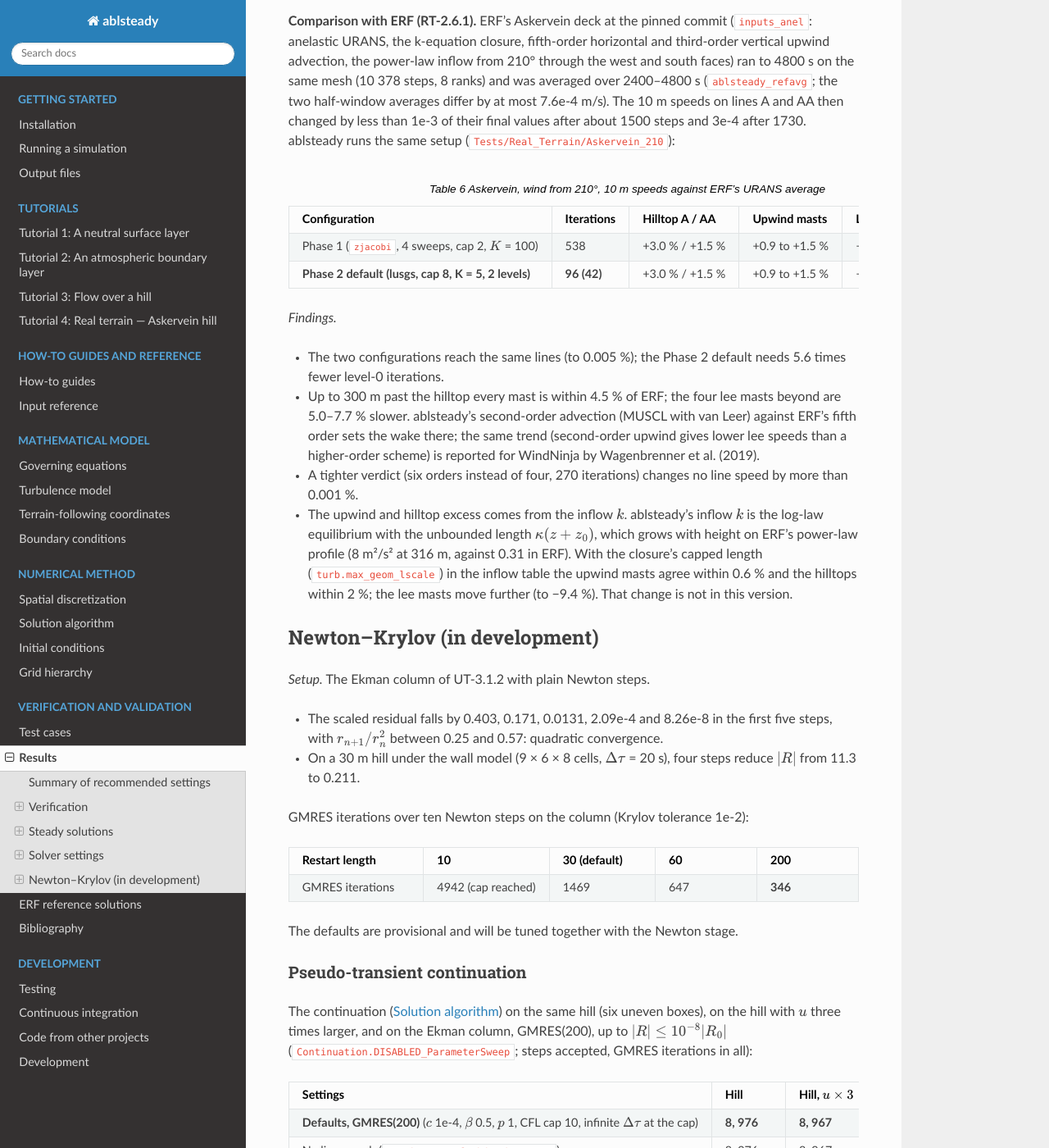
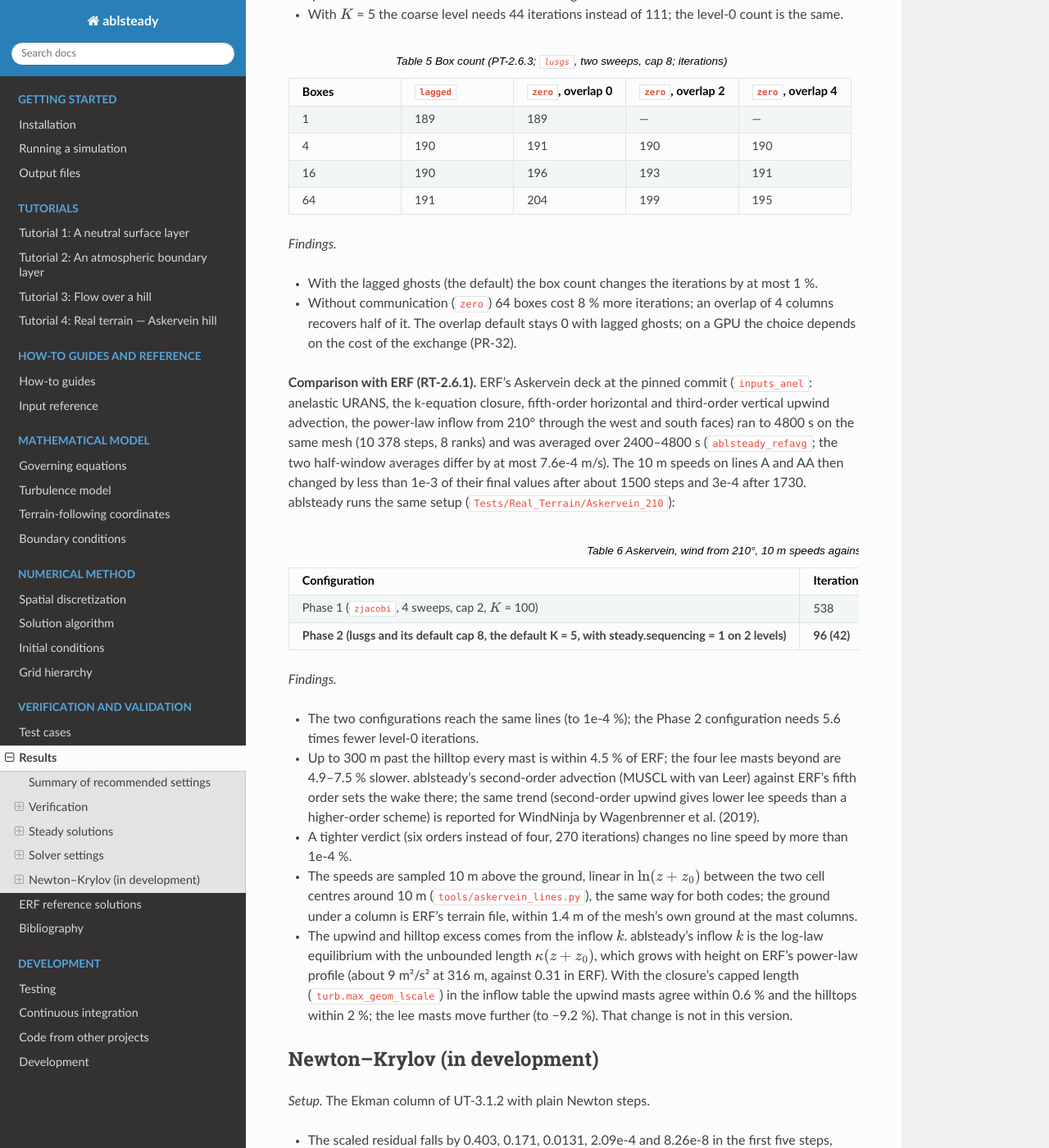
Before and after one commit to hgopalan/ablsteadyrans, a Sphinx documentation site: the page built from docs/results.rst, in a window 1280 px wide and 1400 px high, scrolled down 11119 px. Shown: the whole window at 82% size. Built offline with Sphinx 7.4.7 and the Read the Docs theme 3.1.0, drawn with Linux system fonts in a browser that asks for light colours; some of the changed text lies outside the part shown.

Commit message:
Review lenses: vacuous switch check, GPU-independent gold, stale-file guards, log sampling, re-measured Rayleigh cases
Ann, Aaron and Pressel on the Phase 2 checkpoint:
- check_sequencing_log.py matched "ablsteady: switch ...", which the
  driver never prints, so its switch list was always empty; it now reads
  "iteration N: switching from stage A to B: reason" (a mutant log with
  one switch fails).
- rt_steady_askervein_210 gives steady.sweep=lusgs, so the gold of
  RT-2.6.2 holds on a GPU build (whose default is zjacobi).
- rt_askervein_210_clean empties the run directories first, and the ERF
  line file is a fixture of the old-vs-new check: no check reads an
  earlier run's plotfile or lines.
- askervein_lines.py: linear in ln(z + z0) between the cell centres
  (linear in z read up to 1.6 % low at 10 m); refuses float plotfiles
  (extern_erf/erf_plotfile.py misreads them), columns split in z and
  multi-level plotfiles. ERF's gold resampled.
- erf_inflow_table.py writes the table round-trip exact; expect_abort.py
  writes the log and fails cleanly on a timeout, and refuses a
  non-finite one.
- steady.cfl0 above a default cap: the message names the sweep's default.
- Thin_Cell_Flat and Steep_Ridge_Thin_Cell re-measured after the Rayleigh
  fix (1895 / 2035 / 1940 / 2881; 224 and 6519), quoted with the old
  counts in the docs and READMEs.
- Docs: the tutorials and the how-to show the pinned sweep; restart note
  on steady.sweep; Pressel's wording on the caps and the pseudo-time;
  the cfl0 = 0.5 / 2 sums and the 3-D hill under lusgs.

Ghost cells and NaN guards: no change.

Co-Authored-By: Claude Opus 5.5 <noreply@anthropic.com>

```diff
--- a/docs/inputs.rst
+++ b/docs/inputs.rst
@@ -807,7 +807,9 @@ writes them and stops; the other ``steady.*`` keys are then refused.
      - ``lusgs`` (CPU build), ``zjacobi`` (GPU build)
      - ``zjacobi`` (z-line Jacobi) or ``lusgs`` (line LU-SGS). The default depends on the build (the Phase 2
        checkpoint, :doc:`results`): a GPU build keeps ``zjacobi`` until the sweeps are measured on H100.
-       ``zjacobi`` reproduces the solver of Phase 1.
+       ``zjacobi`` reproduces the solver of Phase 1. A restart takes the current default, not the sweep of the run
+       that wrote the checkpoint: give ``steady.sweep = zjacobi`` to continue a run that used the old default. The
+       ``steady.line_*`` keys need ``lusgs``, so a deck that gives them should also give ``steady.sweep``.
    * - ``steady.zline_sweeps``
      - ``2``
      - Sweeps per iteration: 2 to 100 with ``zjacobi``, 1 to 100 with ``lusgs``. With ``zjacobi`` the stable CFL
--- a/docs/results.rst
+++ b/docs/results.rst
@@ -542,12 +542,16 @@ and 0.7 and the run was stopped.
      - **225**
      - 225
    * - Steep ridge, 0.4 m first cell
-     - 3983
+     - 2881
      - not steady at 3500
      - stalled
-     - 2714
-     - **2568**
-     - 3111
+     - 2035
+     - **1895**
+     - 1940
+
+The steep-ridge row was re-measured after the Rayleigh layer was made to end at the mesh's top level (the ridge's
+stretched layers end at 2.9 km, above ``mesh.prob_hi`` z); before, it read 3983, not steady, stalled, 2714, 2568
+and 3111.
 
 *Findings.*
 
@@ -764,9 +770,15 @@ close: ``zjacobi`` with 4 sweeps 220 (cap 2) and 209 (cap 8), with 16 sweeps 208
 
 - ``lusgs`` with two sweeps at a cap of 8 needs the fewest iterations of the configurations with two sweeps or
   fewer per iteration. ``zjacobi`` matches it only with 16 sweeps per iteration.
-- Every sweep has a cap above which iterations rise before the run becomes unstable: the best cap is below the
-  stability limit. The plan's measure, the highest stable CFL, would choose a slower setting.
-- ``zjacobi`` with its default two sweeps does not reach steady on Askervein at a cap of 4.
+- Each sweep has a cap with the fewest iterations; above it the count rises, and ``zjacobi`` stops reaching a
+  verdict within the limit (which does not by itself show an instability). ``lusgs`` still reaches steady at a cap
+  of 64 (611 iterations), so no limit was found for it. The plan's measure, the highest CFL that still reaches
+  steady, would choose a slower setting.
+- The best ``lusgs`` cap lies between 4 and 16; 8 is the only cap measured in between.
+- ``zjacobi`` with its default two sweeps does not reach steady on Askervein at a cap of 4. A GPU build keeps
+  that default (``zjacobi``, two sweeps, cap 10) until the sweeps are measured on H100; give
+  ``steady.zline_sweeps`` and ``steady.cfl_max`` there. The ``zjacobi`` cap of 10 is Phase 1's, not a PT-2.6.1
+  result.
 
 .. list-table:: Reference window :math:`K` (``steady.residual_ref_iterations``; cap 8; iterations in the hold,
    the CFL ramp and at the cap)
@@ -818,13 +830,18 @@ close: ``zjacobi`` with 4 sweeps 220 (cap 2) and 209 (cap 8), with 16 sweeps 208
 
 *Findings.*
 
-- The residual falls with the accumulated pseudo-time :math:`\sum_n \mathrm{CFL}_n`, not with the iteration count:
-  for every :math:`K` the relative residual reaches :math:`10^{-2}` at the same :math:`\sum` CFL within 2 %
-  (``lusgs``) and 4 % (``zjacobi``). The hold runs at ``steady.cfl0`` and adds pseudo-time slowly.
+- The residual falls mainly with the accumulated pseudo-time :math:`\sum_n \mathrm{CFL}_n`, not with the
+  iteration count: with ``cfl0 = 1``, for every :math:`K` the relative residual reaches :math:`10^{-2}` at the same
+  :math:`\sum` CFL within 2 % (``lusgs``) and 4 % (``zjacobi``). The hold runs at ``steady.cfl0`` and adds
+  pseudo-time slowly. A model with :math:`r = e^{-a \sum \mathrm{CFL}}` and the SER ramp gives the trend in
+  :math:`K` (160, 150 and 149 against the measured 156, 141 and 137) but overestimates the ramp at small
+  :math:`K`; a part of the decay that does not scale with the CFL (about a quarter of the decay at CFL 1) fits
+  all six counts to 3–4 iterations.
 - A shorter hold leaves a larger residual at its end, so the ramp (:math:`\mathrm{CFL} = \mathrm{cfl0}\,r^{-p}`)
   takes longer; the iterations at the cap do not change. From 100 to 50 the run saves 34 iterations, not 50.
 - ``steady.cfl0`` scales the whole ramp: with :math:`K` = 5, ``lusgs`` needs 118 iterations with ``cfl0 = 2``
-  and 192 with ``cfl0 = 0.5``.
+  and 192 with ``cfl0 = 0.5``. The residual reaches :math:`10^{-2}` at :math:`\sum` CFL = 369 and 349 there, against
+  356 with ``cfl0 = 1``: within 4 % over a factor of four in the starting CFL.
 - ``zjacobi`` needs twice the pseudo-time of ``lusgs`` to reach the same residual.
 
 .. list-table:: Grid sequencing (cap 8; level-0 iterations, the coarse levels in brackets)
@@ -851,6 +868,10 @@ close: ``zjacobi`` with 4 sweeps 220 (cap 2) and 209 (cap 8), with 16 sweeps 208
      - **137**
      - **110 (44)**
      - —
+
+On ``Neutral_Hill_3D`` (its deck's 100-iteration reference, four ranks) ``lusgs`` with two sweeps at a cap of 8
+needs 1087 iterations on one level and 299 (306, 37) on three, against 2091 and 706 (383, 51) for the deck's
+``zjacobi`` with 16 sweeps at a cap of 4.
 
 *Findings.*
 
@@ -908,33 +929,36 @@ ablsteady runs the same setup (``Tests/Real_Terrain/Askervein_210``):
    * - Configuration
      - Iterations
      - Hilltop A / AA
-     - Upwind masts
+     - Upwind masts (d ≤ −480 m)
      - Lee masts (d > 300 m)
    * - Phase 1 (``zjacobi``, 4 sweeps, cap 2, :math:`K` = 100)
      - 538
      - +3.0 % / +1.5 %
      - +0.9 to +1.5 %
-     - −5.0 to −7.7 %
-   * - **Phase 2 default (lusgs, cap 8, K = 5, 2 levels)**
+     - −4.9 to −7.5 %
+   * - **Phase 2 (lusgs and its default cap 8, the default K = 5, with steady.sequencing = 1 on 2 levels)**
      - **96 (42)**
      - +3.0 % / +1.5 %
      - +0.9 to +1.5 %
-     - −5.0 to −7.7 %
+     - −4.9 to −7.5 %
 
 *Findings.*
 
-- The two configurations reach the same lines (to 0.005 %); the Phase 2 default needs 5.6 times fewer level-0
-  iterations.
-- Up to 300 m past the hilltop every mast is within 4.5 % of ERF; the four lee masts beyond are 5.0–7.7 % slower.
+- The two configurations reach the same lines (to 1e-4 %); the Phase 2 configuration needs 5.6 times fewer
+  level-0 iterations.
+- Up to 300 m past the hilltop every mast is within 4.5 % of ERF; the four lee masts beyond are 4.9–7.5 % slower.
   ablsteady's second-order advection (MUSCL with van Leer) against ERF's fifth order sets the wake there; the
   same trend (second-order upwind gives lower lee speeds than a higher-order scheme) is reported for WindNinja by
   Wagenbrenner et al. (2019).
-- A tighter verdict (six orders instead of four, 270 iterations) changes no line speed by more than 0.001 %.
+- A tighter verdict (six orders instead of four, 270 iterations) changes no line speed by more than 1e-4 %.
+- The speeds are sampled 10 m above the ground, linear in :math:`\ln(z + z_0)` between the two cell centres
+  around 10 m (``tools/askervein_lines.py``), the same way for both codes; the ground under a column is ERF's
+  terrain file, within 1.4 m of the mesh's own ground at the mast columns.
 - The upwind and hilltop excess comes from the inflow :math:`k`. ablsteady's inflow :math:`k` is the log-law
   equilibrium with the unbounded length :math:`\kappa(z + z_0)`, which grows with height on ERF's power-law
-  profile (8 m²/s² at 316 m, against 0.31 in ERF). With the closure's capped length (``turb.max_geom_lscale``)
-  in the inflow table the upwind masts agree within 0.6 % and the hilltops within 2 %; the lee masts move further
-  (to −9.4 %). That change is not in this version.
+  profile (about 9 m²/s² at 316 m, against 0.31 in ERF). With the closure's capped length
+  (``turb.max_geom_lscale``) in the inflow table the upwind masts agree within 0.6 % and the hilltops within 2 %;
+  the lee masts move further (to −9.2 %). That change is not in this version.
 
 Newton–Krylov (in development)
 ------------------------------
--- a/docs/tutorial_column.rst
+++ b/docs/tutorial_column.rst
@@ -62,6 +62,7 @@ Open ``Tests/Canonical_RANS/Neutral_Column/inputs_steady_column``. Without its c
 
    # Solver and convergence criteria
    steady.stage                = simplec
+   steady.sweep                = zjacobi
    steady.cfl0                 = 1.
    steady.cfl_max              = 50.
    steady.max_iterations       = 20000
@@ -76,9 +77,11 @@ Open ``Tests/Canonical_RANS/Neutral_Column/inputs_steady_column``. Without its c
 Every input is ``namespace.key = value``. The namespaces group the inputs by topic: ``mesh``, ``bc`` (boundary
 conditions), ``init`` (initial conditions), ``steady`` (solver), and so on. :doc:`inputs` lists them all.
 
-Two settings are worth noting:
+Three settings are worth noting:
 
 - The initial profile uses :math:`u_* = 0.25` m/s, not 0.35 m/s. The solver has to find the right answer itself.
+- ``steady.sweep = zjacobi`` keeps the z-line Jacobi sweeps of the iteration counts below. Without it a CPU build
+  uses line LU-SGS (the default since the Phase 2 checkpoint, :doc:`results`).
 - ``steady.cfl_max = 50`` is large. It works here because every column is identical; 3-D cases need smaller values
   (:doc:`howto`).
 
--- a/docs/tutorial_flat_abl.rst
+++ b/docs/tutorial_flat_abl.rst
@@ -47,6 +47,7 @@ The input file
    bc.inflow_ustar     = 0.35
 
    # Solver: four z-line sweeps, CFL cap 2
+   steady.sweep                   = zjacobi
    steady.cfl_max                 = 2.
    steady.zline_sweeps            = 4
    steady.residual_ref_iterations = 100
```
Also changed, not shown: other parts of docs/results.rst (+3 -1 lines), docs/howto.rst (+7 -4 lines), docs/testing.rst (+12 -11 lines), 14 other files.
